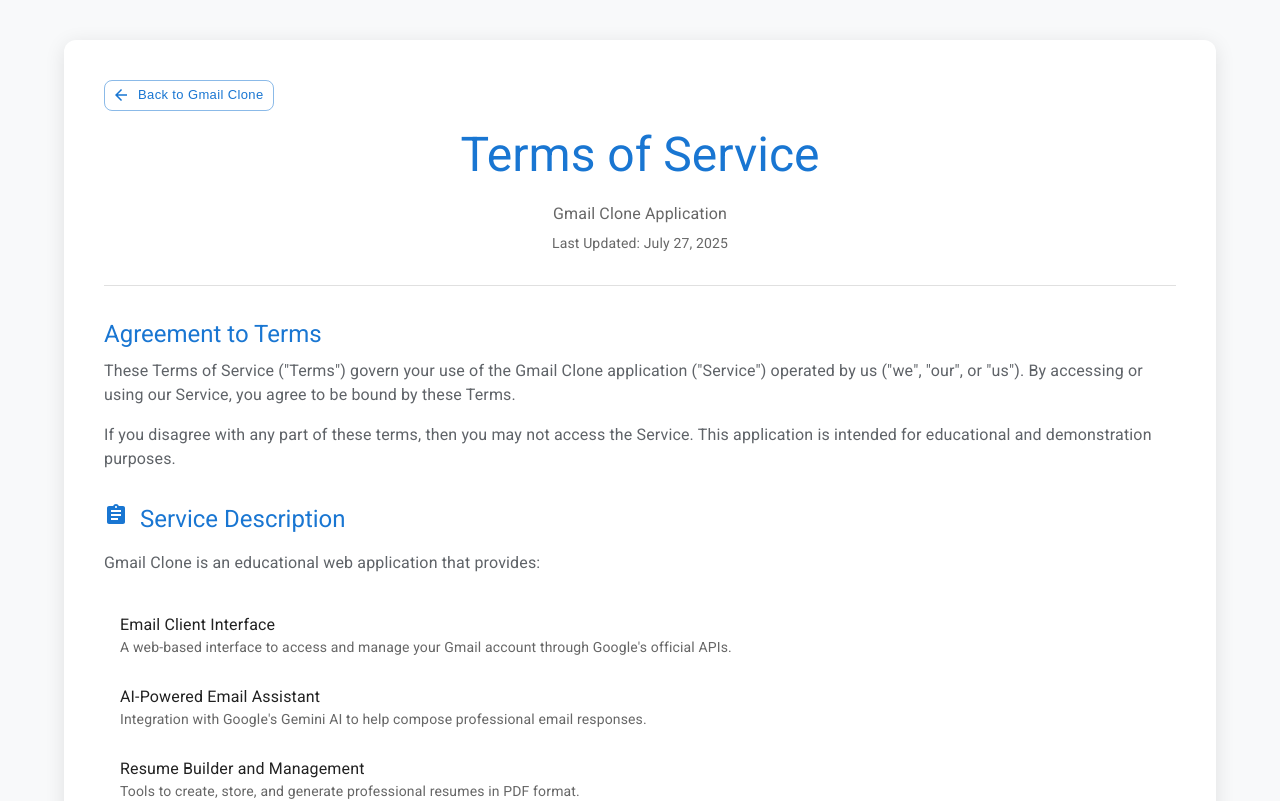
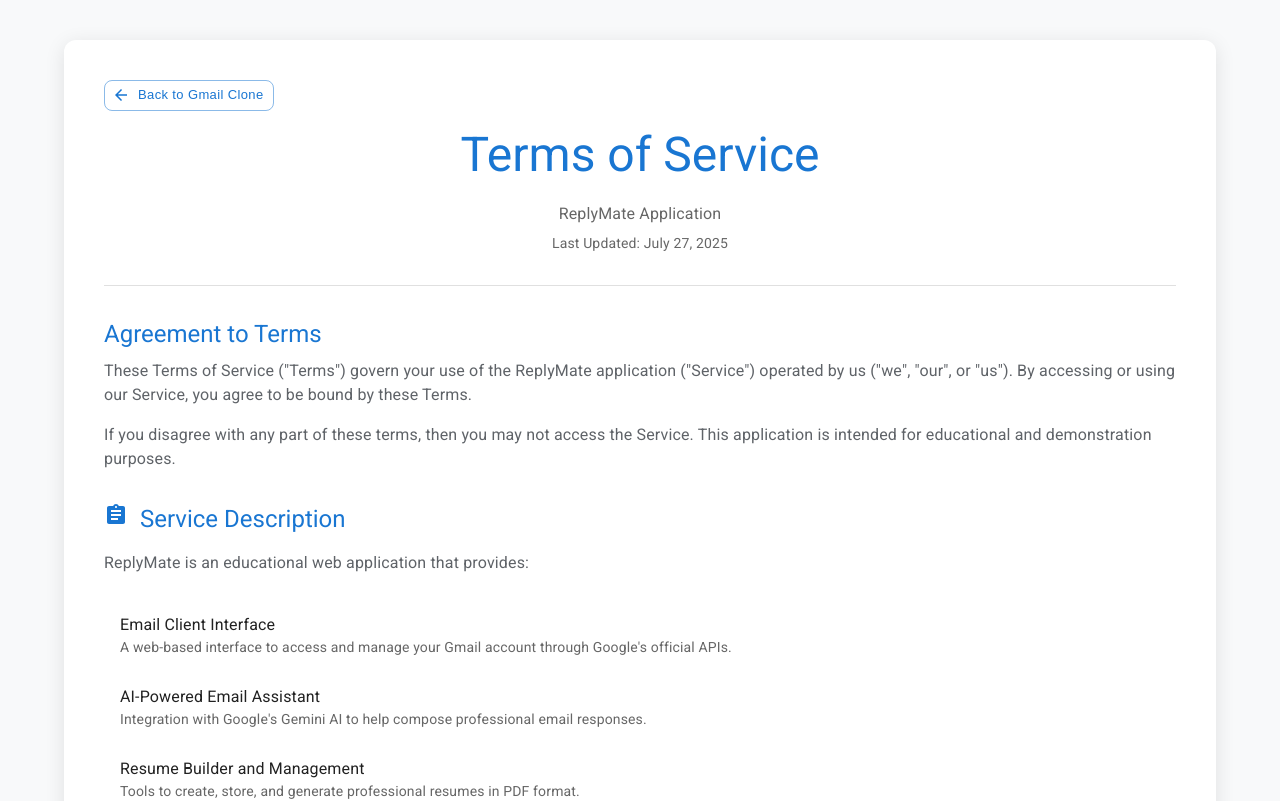
Before and after one commit to Roushan-kr/gmail, a React (Vite) app in the folder client/: page /terms in a window 1280 px wide. Shown: the top 801 px of the page. Built offline with nearby package versions, Linux system fonts and the light colour scheme; no server answers; a web font is replaced by a local one.

Commit message:
Add App logo

```diff
--- a/client/index.html
+++ b/client/index.html
@@ -2,7 +2,7 @@
 <html lang="en">
   <head>
     <meta charset="UTF-8" />
-    <link rel="icon" type="image/svg+xml" href="/favicon.ico" />
+    <link rel="icon" type="image/png" href="/logo.png" />
     <meta name="viewport" content="width=device-width, initial-scale=1.0" />
     <meta name="theme-color" content="#000000" />
     <meta
@@ -13,7 +13,7 @@
       name="description"
       content="Gmail Clone with Google API Integration"
     />
-    <title>Gmail</title>
+    <title>ReplyMate workwise</title>
   </head>
   <body>
     <noscript>You need to enable JavaScript to run this app.</noscript>
--- a/client/package.json
+++ b/client/package.json
@@ -1,5 +1,5 @@
 {
-  "name": "gmail-client",
+  "name": "gmail-sable",
   "version": "0.1.0",
   "private": true,
   "type": "module",
--- a/client/src/components/GoogleAuth.jsx
+++ b/client/src/components/GoogleAuth.jsx
@@ -248,9 +248,12 @@
   if (!isAuthenticated) {
     return (
       <AuthContainer>
-        <Typography variant="h4" gutterBottom>
-          Gmail Clone
-        </Typography>
+        <Box sx={{ display: 'flex', alignItems: 'center', gap: 2, mb: 2 }}>
+          <img src="/logo.png" alt="ReplyMate" style={{ width: '48px', height: '48px' }} />
+          <Typography variant="h4" gutterBottom>
+            ReplyMate
+          </Typography>
+        </Box>
         <Typography variant="body1" color="textSecondary" gutterBottom align="center">
           Sign in with your Google account to access your Gmail emails
         </Typography>
--- a/client/src/components/Header.jsx
+++ b/client/src/components/Header.jsx
@@ -67,7 +67,7 @@
   return (
     <StyleAppBar position="static">
         <Toolbar>
-        <MenuIcon color="action" onClick={toggleDrawer}/>
+          <MenuIcon color="action" onClick={toggleDrawer}/>
         <img src={gmailLogo} alt="logo" style={{ width: 110, marginLeft: 15 }}/>
         <SearchWrapper>
             <SearchIcon color="action"/>
--- a/client/src/components/PrivacyPolicy.jsx
+++ b/client/src/components/PrivacyPolicy.jsx
@@ -77,7 +77,7 @@
             </Typography>
 
             <Typography variant="subtitle1" align="center" color="textSecondary" gutterBottom>
-              Gmail Clone Application
+              ReplyMate Application
             </Typography>
 
             <Typography variant="body2" align="center" color="textSecondary" sx={{ mb: 4 }}>
@@ -91,7 +91,7 @@
               Introduction
             </Typography>
             <Typography variant="body1" paragraph>
-              This Gmail Clone application ("we", "our", or "us") is committed to protecting your privacy.
+              This ReplyMate application ("we", "our", or "us") is committed to protecting your privacy.
               This Privacy Policy explains how we collect, use, and safeguard your information when you use
               our email client application that integrates with Google's Gmail API.
             </Typography>
@@ -364,7 +364,7 @@
             <Box sx={{ mt: 2, p: 2, backgroundColor: '#f5f5f5', borderRadius: '8px' }}>
               <Typography variant="body2">
                 <strong>Email:</strong> dev.roushncse@gmail.com<br/>
-                <strong>Project:</strong> Gmail Clone - Educational Application<br/>
+                <strong>Project:</strong> ReplyMate - Educational Application<br/>
                 <strong>Data Controller:</strong> Local Browser Storage Only<br/>
                 <strong>Terms of Service:</strong>
                 <Typography
--- a/client/src/components/TermsOfService.jsx
+++ b/client/src/components/TermsOfService.jsx
@@ -77,7 +77,7 @@
             </Typography>
 
             <Typography variant="subtitle1" align="center" color="textSecondary" gutterBottom>
-              Gmail Clone Application
+              ReplyMate Application
             </Typography>
 
             <Typography variant="body2" align="center" color="textSecondary" sx={{ mb: 4 }}>
@@ -91,7 +91,7 @@
               Agreement to Terms
             </Typography>
             <Typography variant="body1" paragraph>
-              These Terms of Service ("Terms") govern your use of the Gmail Clone application ("Service")
+              These Terms of Service ("Terms") govern your use of the ReplyMate application ("Service")
               operated by us ("we", "our", or "us"). By accessing or using our Service, you agree to be
               bound by these Terms.
             </Typography>
@@ -112,7 +112,7 @@
             </SectionHeader>
 
             <Typography variant="body1" paragraph>
-              Gmail Clone is an educational web application that provides:
+              ReplyMate is an educational web application that provides:
             </Typography>
 
             <List>
@@ -406,7 +406,7 @@
             <Box sx={{ mt: 2, p: 2, backgroundColor: '#f5f5f5', borderRadius: '8px' }}>
               <Typography variant="body2">
                 <strong>Email:</strong> dev.roushncse@gmail.com<br/>
-                <strong>Project:</strong> Gmail Clone - Educational Application<br/>
+                <strong>Project:</strong> ReplyMate - Educational Application<br/>
                 <strong>Purpose:</strong> Educational and Demonstration Only<br/>
                 <strong>Privacy Policy:</strong>
                 <Typography
```
Also changed, not shown: client/public/logo.png (added).
